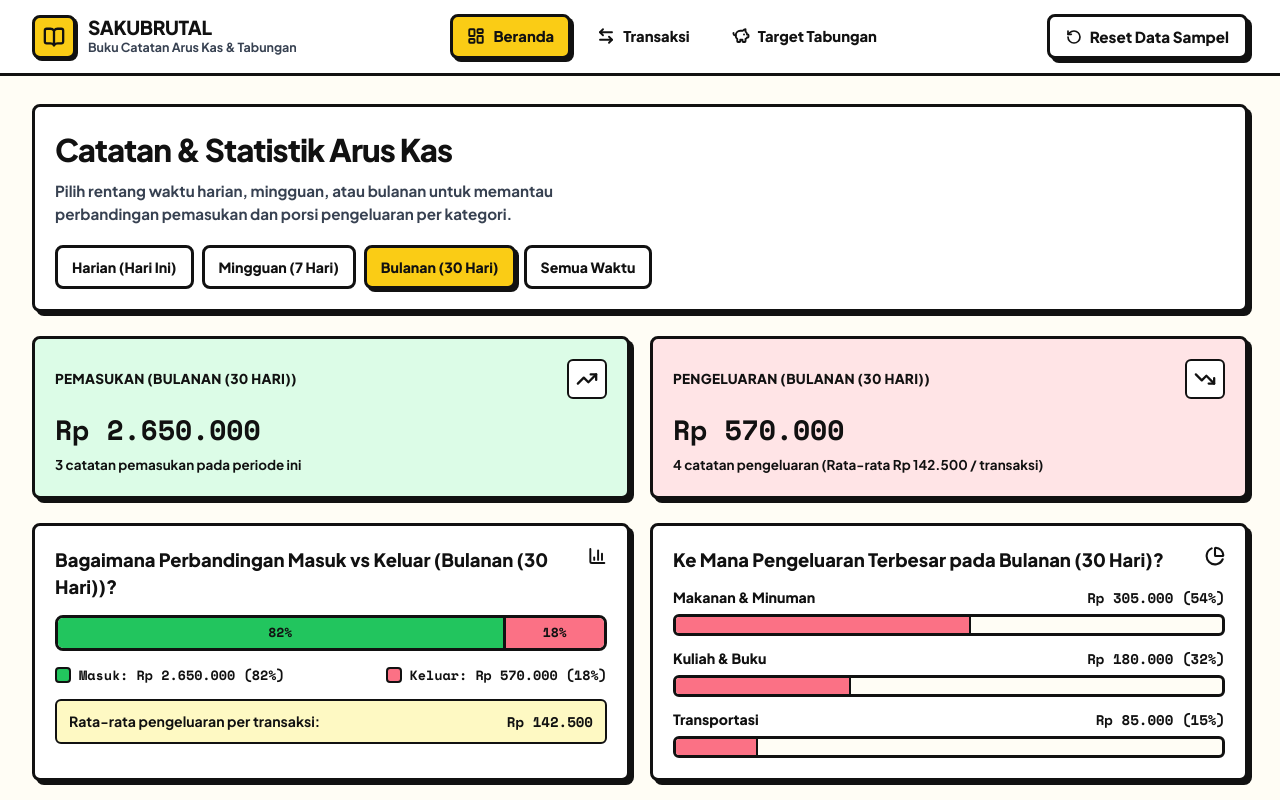
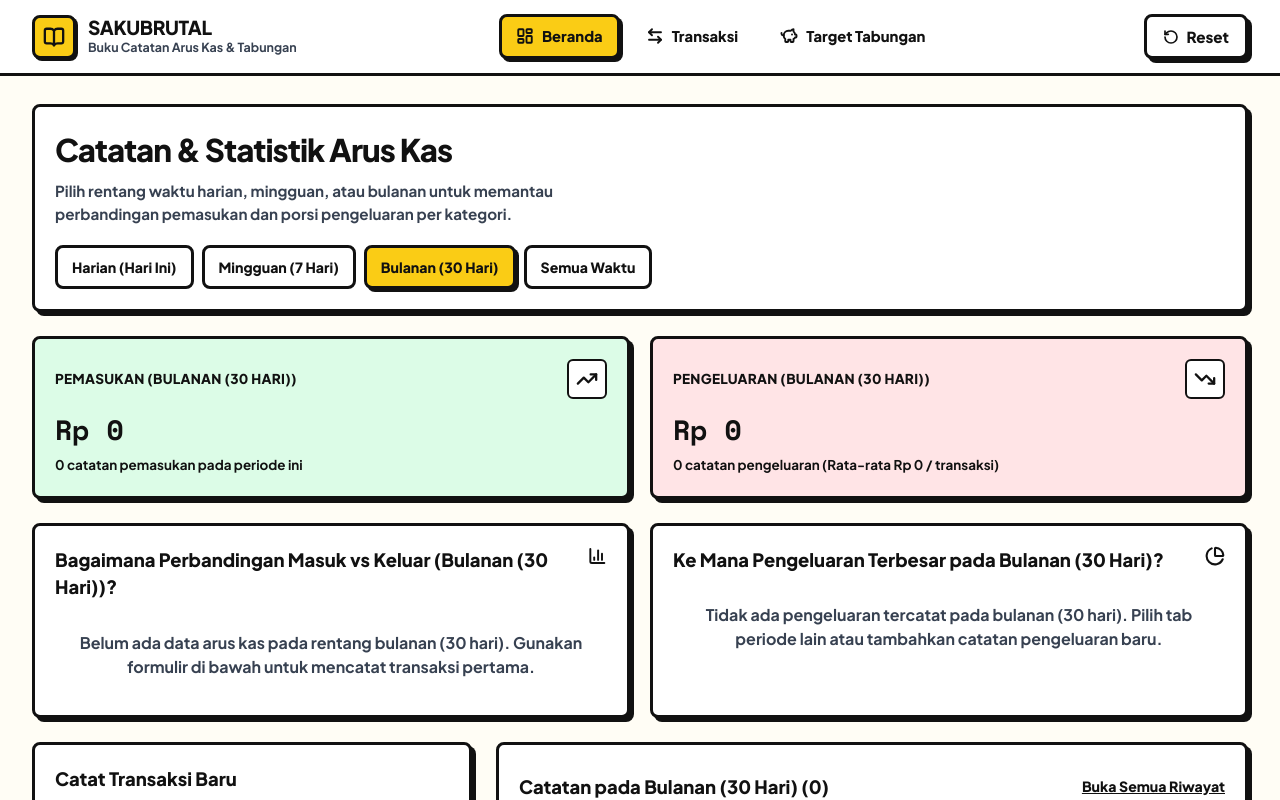
Before and after one commit to elhakeem-wilmar/SakuBrutal, a React (Vite) app: page / in a window 1280 px wide. Shown: the top 800 px of the page. Built offline with nearby package versions, Linux system fonts and the light colour scheme.

Commit message:
update backend

```diff
--- a/index.html
+++ b/index.html
@@ -4,6 +4,7 @@
     <meta charset="UTF-8" />
     <meta name="viewport" content="width=device-width, initial-scale=1.0" />
     <title>SakuBrutal: Catatan Keuangan & Target Tabungan</title>
+    <link rel="icon" type="image/svg+xml" href="/favicon.svg" />
     <link rel="preconnect" href="https://fonts.googleapis.com" />
     <link rel="preconnect" href="https://fonts.gstatic.com" crossorigin />
     <link
--- a/src/App.jsx
+++ b/src/App.jsx
@@ -8,21 +8,21 @@ import TargetTabungan from "./pages/TargetTabungan";
 import NotFound from "./pages/NotFound";
 import { DATA_TRANSAKSI_AWAL, DATA_TARGET_AWAL } from "./data";
 
-const KUNCI_STORAGE_TRX = "sakubrutal_transaksi_v2";
-const KUNCI_STORAGE_TARGET = "sakubrutal_target_v2";
+const KUNCI_STORAGE_TRX = "sakubrutal_transaksi_v3";
+const KUNCI_STORAGE_TARGET = "sakubrutal_target_v3";
 
 // shortcut: penyimpanan di localStorage per-browser (~5MB), upgrade ke database/API jika butuh sinkronisasi multi-perangkat
 function muatDataLokal(kunci, nilaiDefault) {
   try {
     const tersimpan = localStorage.getItem(kunci);
     return {
-      data: tersimpan ? JSON.parse(tersimpan) : nilaiDefault,
+      data: tersimpan !== null ? JSON.parse(tersimpan) : nilaiDefault,
       error: null,
     };
   } catch {
     return {
       data: nilaiDefault,
-      error: "Penyimpanan lokal browser gagal dibaca. Menampilkan data sampel awal.",
+      error: "Penyimpanan lokal browser gagal dibaca. Menampilkan data awal.",
     };
   }
 }
@@ -54,8 +54,8 @@ LayoutUtama.propTypes = {
 };
 
 function App() {
-  const hasilAwalTrx = muatDataLokal(KUNCI_STORAGE_TRX, DATA_TRANSAKSI_AWAL);
-  const hasilAwalTarget = muatDataLokal(KUNCI_STORAGE_TARGET, DATA_TARGET_AWAL);
+  const hasilAwalTrx = muatDataLokal(KUNCI_STORAGE_TRX, []);
+  const hasilAwalTarget = muatDataLokal(KUNCI_STORAGE_TARGET, []);
 
   const [daftarTransaksi, setDaftarTransaksi] = useState(hasilAwalTrx.data);
   const [daftarTarget, setDaftarTarget] = useState(hasilAwalTarget.data);
@@ -108,11 +108,11 @@ function App() {
 
   function resetKeDataAwal() {
     setSedangMemuat(true);
-    setDaftarTransaksi(DATA_TRANSAKSI_AWAL);
-    setDaftarTarget(DATA_TARGET_AWAL);
+    setDaftarTransaksi([]);
+    setDaftarTarget([]);
     setErrorStorage(null);
-    localStorage.removeItem(KUNCI_STORAGE_TRX);
-    localStorage.removeItem(KUNCI_STORAGE_TARGET);
+    localStorage.setItem(KUNCI_STORAGE_TRX, JSON.stringify([]));
+    localStorage.setItem(KUNCI_STORAGE_TARGET, JSON.stringify([]));
     setTimeout(() => setSedangMemuat(false), 150);
   }
 
@@ -120,8 +120,8 @@ function App() {
     return (
       <main className="notfound-screen" aria-busy="true">
         <section className="brutal-card notfound-box">
-          <h1 className="page-heading">Memuat Ulang Data...</h1>
-          <p className="page-sub">Mengembalikan catatan sampel awal.</p>
+          <h1 className="page-heading">Mereset Data...</h1>
+          <p className="page-sub">Mengosongkan seluruh catatan keuangan.</p>
         </section>
       </main>
     );
--- a/src/components/Navbar.jsx
+++ b/src/components/Navbar.jsx
@@ -62,10 +62,10 @@ function Navbar({ padaResetData }) {
             type="button"
             className="brutal-btn white btn-reset"
             onClick={padaResetData}
-            title="Kembalikan contoh data awal dari src/data.js"
+            title="Kosongkan seluruh data kembali ke Rp 0"
           >
             <RotateCcw size={16} strokeWidth={2.5} aria-hidden="true" />
-            <span>Reset Data Sampel</span>
+            <span>Reset</span>
           </button>
         </div>
       </div>
```
Also changed, not shown: public/favicon.svg (added).
